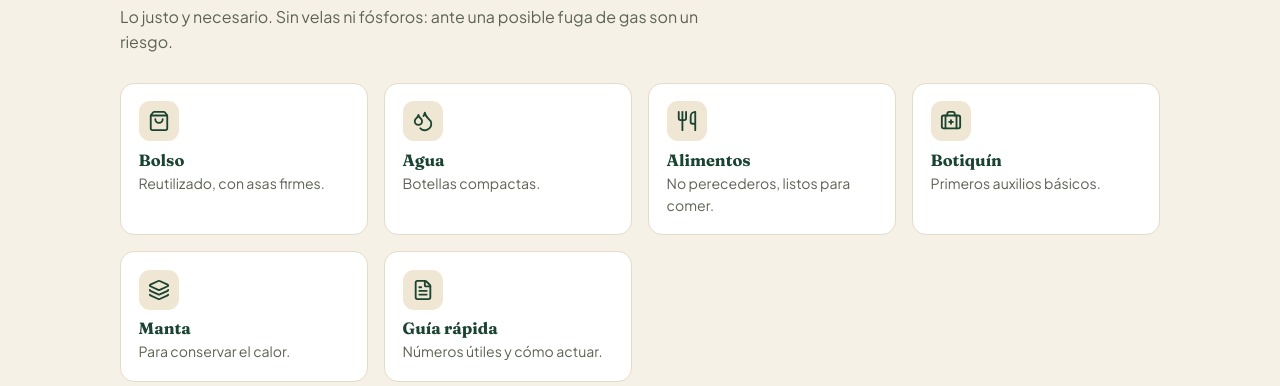
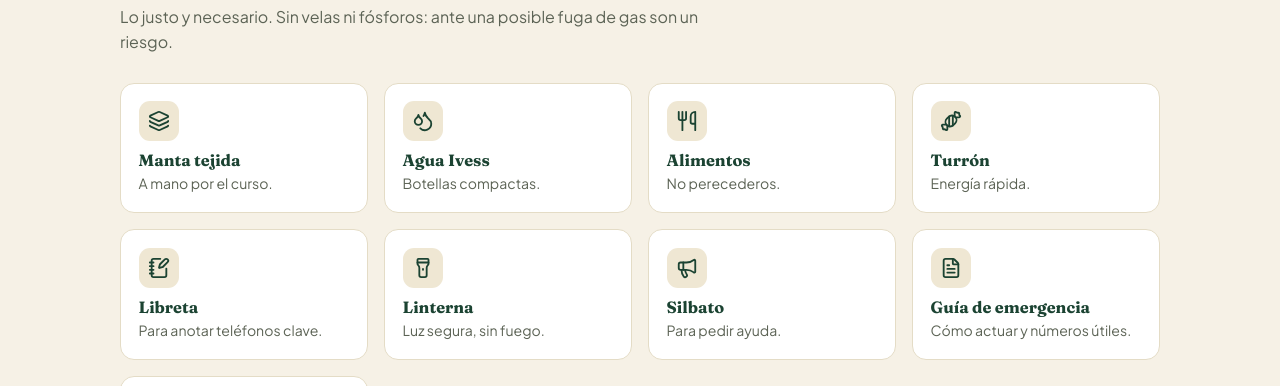
Before and after one commit to saanty086-netizen/lifebag-prueba, a plain HTML site: page index.html in a window 1280 px wide. Shown: the part 900-1286 px from the top of the page. Drawn offline with nearby package versions, Linux system fonts and the light colour scheme.

Commit message:
Update index.html

```diff
--- a/index.html
+++ b/index.html
@@ -65,12 +65,15 @@
       <p>Lo justo y necesario. Sin velas ni fósforos: ante una posible fuga de gas son un riesgo.</p>
     </div>
     <div class="items">
-      <article class="item"><div class="ico"><i data-lucide="shopping-bag" class="i"></i></div><h3>Bolso</h3><p>Reutilizado, con asas firmes.</p></article>
-      <article class="item"><div class="ico"><i data-lucide="droplets" class="i"></i></div><h3>Agua</h3><p>Botellas compactas.</p></article>
-      <article class="item"><div class="ico"><i data-lucide="utensils" class="i"></i></div><h3>Alimentos</h3><p>No perecederos, listos para comer.</p></article>
+      <article class="item"><div class="ico"><i data-lucide="layers" class="i"></i></div><h3>Manta tejida</h3><p>A mano por el curso.</p></article>
+      <article class="item"><div class="ico"><i data-lucide="droplets" class="i"></i></div><h3>Agua Ivess</h3><p>Botellas compactas.</p></article>
+      <article class="item"><div class="ico"><i data-lucide="utensils" class="i"></i></div><h3>Alimentos</h3><p>No perecederos.</p></article>
+      <article class="item"><div class="ico"><i data-lucide="candy" class="i"></i></div><h3>Turrón</h3><p>Energía rápida.</p></article>
+      <article class="item"><div class="ico"><i data-lucide="notebook-pen" class="i"></i></div><h3>Libreta</h3><p>Para anotar teléfonos clave.</p></article>
+      <article class="item"><div class="ico"><i data-lucide="flashlight" class="i"></i></div><h3>Linterna</h3><p>Luz segura, sin fuego.</p></article>
+      <article class="item"><div class="ico"><i data-lucide="megaphone" class="i"></i></div><h3>Silbato</h3><p>Para pedir ayuda.</p></article>
+      <article class="item"><div class="ico"><i data-lucide="file-text" class="i"></i></div><h3>Guía de emergencia</h3><p>Cómo actuar y números útiles.</p></article>
       <article class="item"><div class="ico"><i data-lucide="briefcase-medical" class="i"></i></div><h3>Botiquín</h3><p>Primeros auxilios básicos.</p></article>
-      <article class="item"><div class="ico"><i data-lucide="layers" class="i"></i></div><h3>Manta</h3><p>Para conservar el calor.</p></article>
-      <article class="item"><div class="ico"><i data-lucide="file-text" class="i"></i></div><h3>Guía rápida</h3><p>Números útiles y cómo actuar.</p></article>
     </div>
   </div>
 </section>
```
